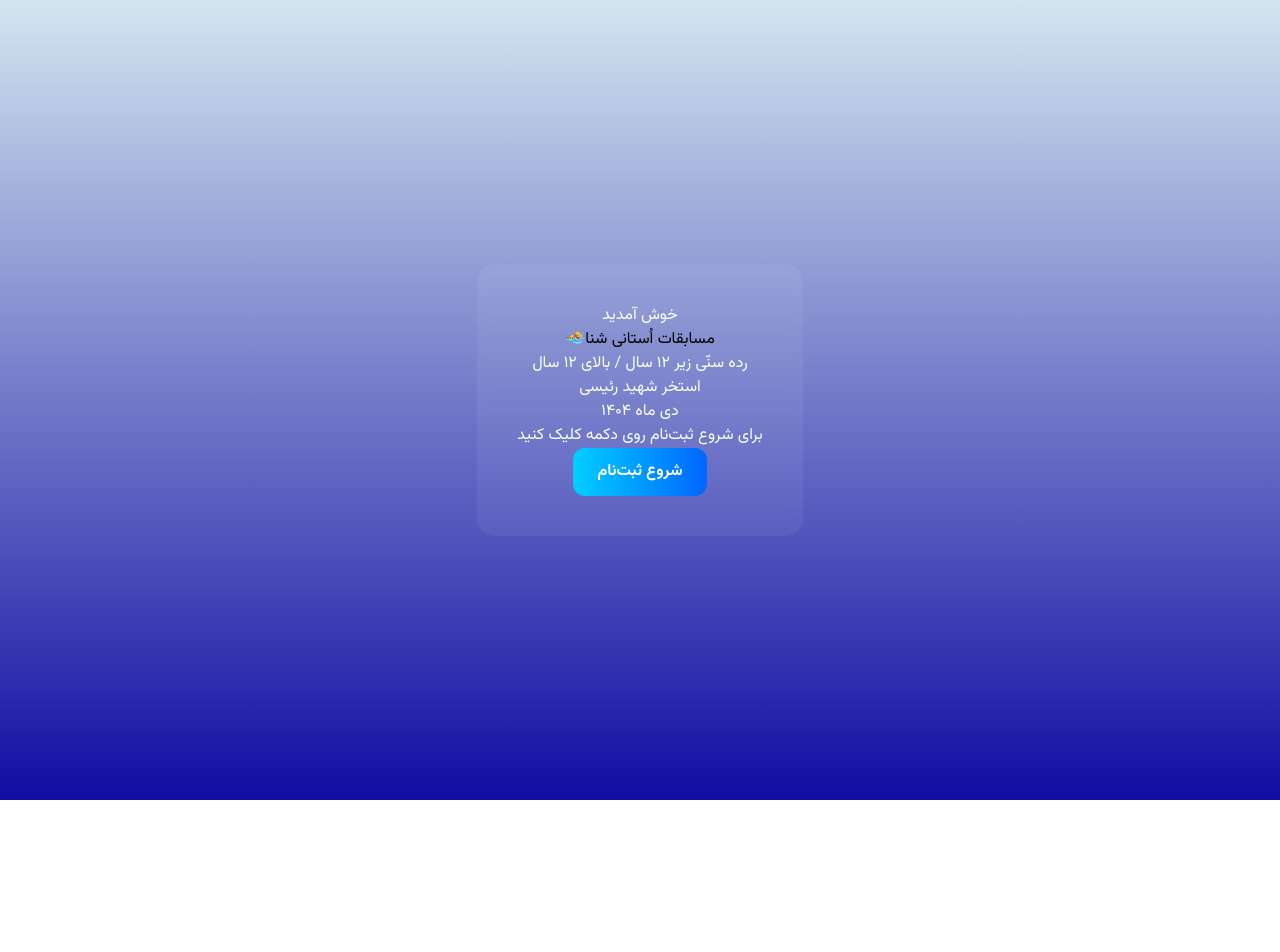
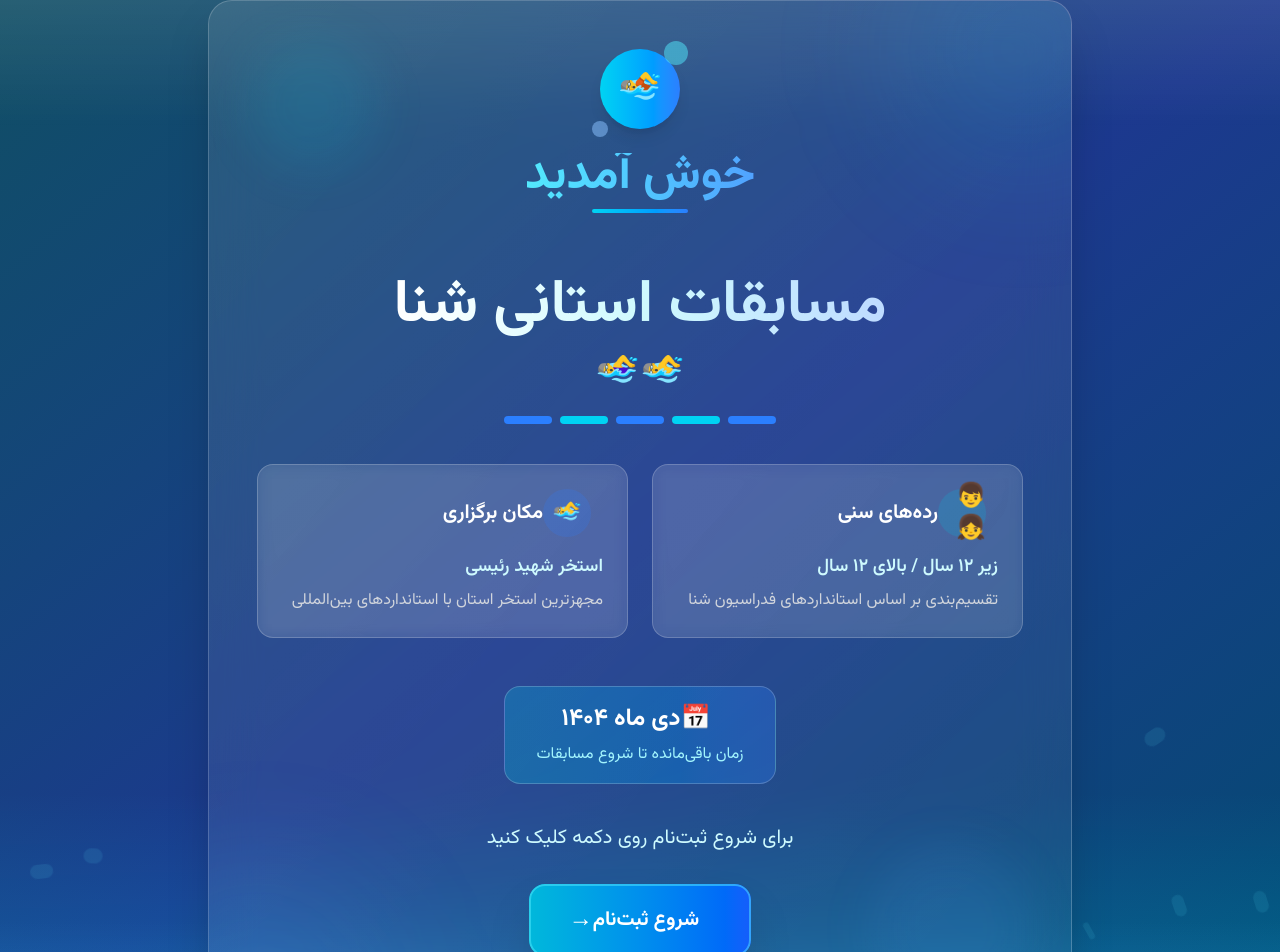
Before and after one commit to mobina211/SwimLeagueEntry, a Vue app: page / in a window 1280 px wide. Shown: the top 952 px of the page. Before the commit the page ends 800 px from the top, so only its background shows below. Built offline with nearby package versions, Linux system fonts and the light colour scheme.

Commit message:
updated welcome banner

```diff
--- a/src/components/WelcomeBanner.vue
+++ b/src/components/WelcomeBanner.vue
@@ -1,13 +1,147 @@
 <template>
-  <section class="hero">
-    <div class="content">
-      <h1>خوش آمدید</h1>
-      <h1 class="main">مسابقات اُستانی شنا🏊</h1>
-      <h2>رده سنّی زیر ۱۲ سال / بالای ۱۲ سال</h2>
-      <h3>استخر شهید رئیسی </h3>
-      <h4>دی ماه ۱۴۰۴</h4>
-      <p>برای شروع ثبت‌نام روی دکمه کلیک کنید</p>
-      <button @click="go" class="primary">شروع ثبت‌نام</button>
+  <section
+    class="min-h-screen flex items-center justify-center overflow-hidden relative bg-linear-to-br from-cyan-900 via-blue-900 to-sky-900">
+    <!-- Background water effect -->
+    <div class="absolute inset-0 overflow-hidden">
+      <!-- Water waves -->
+      <div class="absolute bottom-0 left-0 right-0 h-64 bg-linear-to-t from-cyan-500/30 to-transparent"></div>
+      <div class="absolute bottom-0 left-0 right-0 h-32 bg-linear-to-t from-blue-400/20 to-transparent"></div>
+
+      <!-- Bubbles -->
+      <div v-for="i in 20" :key="i" :class="`absolute rounded-full bg-cyan-300/20 animate-float`" :style="`
+          width: ${Math.random() * 20 + 5}px;
+          height: ${Math.random() * 20 + 5}px;
+          left: ${Math.random() * 100}%;
+          bottom: -20px;
+          animation-delay: ${Math.random() * 5}s;
+          animation-duration: ${Math.random() * 10 + 10}s;
+        `">
+      </div>
+
+      <!-- Water surface light effect -->
+      <div class="absolute top-0 left-0 right-0 h-32 bg-linear-to-b from-white/10 to-transparent"></div>
+    </div>
+
+    <!-- Main content -->
+    <div class="relative z-10 w-full max-w-4xl mx-auto px-4">
+      <div
+        class="bg-linear-to-br from-white/10 to-white/5 backdrop-blur-xl p-8 md:p-12 rounded-3xl shadow-2xl border border-white/20 relative overflow-hidden">
+        <!-- Water ripple effect behind content -->
+        <div class="absolute -top-20 -right-20 w-64 h-64 rounded-full bg-cyan-400/10 blur-3xl"></div>
+        <div class="absolute -bottom-20 -left-20 w-64 h-64 rounded-full bg-blue-400/10 blur-3xl"></div>
+
+        <!-- Header with logo -->
+        <div class="flex flex-col items-center mb-8">
+          <div class="flex items-center justify-center mb-6">
+            <div class="relative">
+              <!-- Swimming icon -->
+              <div
+                class="w-20 h-20 rounded-full bg-linear-to-r from-cyan-400 to-blue-500 flex items-center justify-center shadow-lg">
+                <span class="text-4xl">🏊</span>
+              </div>
+              <!-- Water drops -->
+              <div class="absolute -top-2 -right-2 w-6 h-6 rounded-full bg-cyan-300/50"></div>
+              <div class="absolute -bottom-2 -left-2 w-4 h-4 rounded-full bg-blue-300/50"></div>
+            </div>
+          </div>
+
+          <h1
+            class="text-3xl md:text-5xl font-extrabold mb-2 bg-linear-to-r from-cyan-300 to-blue-400 bg-clip-text text-transparent">
+            خوش آمدید
+          </h1>
+          <div class="w-24 h-1 bg-linear-to-r from-cyan-400 to-blue-500 rounded-full mb-6"></div>
+        </div>
+
+        <!-- Main title -->
+        <div class="mb-10">
+          <h1 class="text-4xl md:text-6xl font-black text-center mb-6 leading-tight">
+            <span class="bg-linear-to-r from-white via-cyan-100 to-blue-200 bg-clip-text text-transparent">
+              مسابقات استانی شنا
+            </span>
+            <span class="block text-4xl mt-2">🏊‍♂️🏊‍♀️</span>
+          </h1>
+
+          <!-- Swimming lanes design -->
+          <div class="flex justify-center space-x-2 mb-8">
+            <div v-for="i in 5" :key="i"
+              :class="`h-2 rounded-full ${i % 2 === 0 ? 'bg-cyan-400' : 'bg-blue-500'} w-12`">
+            </div>
+          </div>
+        </div>
+
+        <!-- Event details -->
+        <div class="grid grid-cols-1 md:grid-cols-2 gap-6 mb-12">
+          <div class="bg-white/10 backdrop-blur-sm p-6 rounded-2xl border border-white/20">
+            <div class="flex items-center mb-4">
+              <div class="w-12 h-12 rounded-full bg-cyan-500/20 flex items-center justify-center mr-3">
+                <span class="text-2xl">👦👧</span>
+              </div>
+              <h3 class="text-xl font-bold text-white">رده‌های سنی</h3>
+            </div>
+            <p class="text-lg text-cyan-100 font-semibold">زیر ۱۲ سال / بالای ۱۲ سال</p>
+            <p class="text-gray-300 mt-2">تقسیم‌بندی بر اساس استانداردهای فدراسیون شنا</p>
+          </div>
+
+          <div class="bg-white/10 backdrop-blur-sm p-6 rounded-2xl border border-white/20">
+            <div class="flex items-center mb-4">
+              <div class="w-12 h-12 rounded-full bg-blue-500/20 flex items-center justify-center mr-3">
+                <span class="text-2xl">🏊‍♂️</span>
+              </div>
+              <h3 class="text-xl font-bold text-white">مکان برگزاری</h3>
+            </div>
+            <p class="text-lg text-cyan-100 font-semibold">استخر شهید رئیسی</p>
+            <p class="text-gray-300 mt-2">مجهز‌ترین استخر استان با استانداردهای بین‌المللی</p>
+          </div>
+        </div>
+
+        <!-- Date section -->
+        <div class="text-center mb-10">
+          <div
+            class="inline-flex items-center justify-center bg-linear-to-r from-cyan-500/30 to-blue-500/30 px-8 py-4 rounded-2xl border border-white/20">
+            <div class="text-center">
+              <div class="flex items-center justify-center mb-2">
+                <span class="text-2xl mr-2">📅</span>
+                <h4 class="text-2xl font-bold text-white">دی ماه ۱۴۰۴</h4>
+              </div>
+              <p class="text-cyan-200">زمان باقی‌مانده تا شروع مسابقات</p>
+            </div>
+          </div>
+        </div>
+
+        <!-- Call to action -->
+        <div class="text-center">
+          <p class="text-xl text-cyan-100 mb-8 font-medium">برای شروع ثبت‌نام روی دکمه کلیک کنید</p>
+
+          <button @click="go"
+            class="relative px-10 py-5 rounded-2xl bg-linear-to-r from-cyan-500 to-blue-600 text-white font-extrabold text-xl shadow-2xl hover:shadow-cyan-500/30 transition-all duration-500 hover:-translate-y-1 active:translate-y-0 overflow-hidden group">
+
+            <!-- Button shine effect -->
+            <span
+              class="absolute top-0 left-0 w-full h-full bg-linear-to-r from-transparent via-white/20 to-transparent -translate-x-full group-hover:translate-x-full transition-transform duration-1000"></span>
+
+            <!-- Button content -->
+            <div class="relative flex items-center justify-center">
+              <span class="mr-3">شروع ثبت‌نام</span>
+              <span
+                class="text-2xl transition-all duration-300 group-hover:translate-x-2 group-hover:scale-110 inline-block">→</span>
+            </div>
+
+            <!-- Water ripple effect -->
+            <div
+              class="absolute inset-0 rounded-2xl border-2 border-cyan-300/50 group-hover:border-cyan-300/80 transition-all duration-500">
+            </div>
+          </button>
+
+          <!-- Additional info -->
+          <p class="text-gray-400 mt-6 text-sm">
+            ثبت‌نام برای والدین و شرکت‌کنندگان بالای ۱۴ سال امکان‌پذیر است
+          </p>
+        </div>
+
+        <!-- Decorative elements -->
+        <div class="absolute -z-10 top-10 left-10 w-32 h-32 rounded-full bg-cyan-400/10 blur-xl"></div>
+        <div class="absolute -z-10 bottom-10 right-10 w-40 h-40 rounded-full bg-blue-400/10 blur-xl"></div>
+      </div>
     </div>
   </section>
 </template>
@@ -18,9 +152,45 @@ const router = useRouter();
 const go = () => router.push("/form");
 </script>
 
-<style scoped>
-.main{color: rgb(0, 0, 0)}
-.hero{min-height:100vh;display:flex;align-items:center;justify-content:center;padding:40px;}
-.content{background:rgba(255,255,255,0.06);padding:40px;border-radius:18px;text-align:center;color:rgb(255, 255, 255);backdrop-filter:blur(6px);}
-.primary{padding:12px 24px;border-radius:12px;border:none;background:linear-gradient(90deg,#00cfff,#0066ff);color:white;font-weight:700;cursor:pointer}
+<style>
+/* Custom animations for water effects */
+@keyframes float {
+  0% {
+    transform: translateY(0) rotate(0deg);
+    opacity: 0;
+  }
+
+  10% {
+    opacity: 0.5;
+  }
+
+  90% {
+    opacity: 0.5;
+  }
+
+  100% {
+    transform: translateY(-100vh) rotate(360deg);
+    opacity: 0;
+  }
+}
+
+.animate-float {
+  animation-name: float;
+  animation-timing-function: linear;
+  animation-iteration-count: infinite;
+}
+
+/* Custom scrollbar */
+::-webkit-scrollbar {
+  width: 8px;
+}
+
+::-webkit-scrollbar-track {
+  background: rgba(6, 78, 120, 0.3);
+}
+
+::-webkit-scrollbar-thumb {
+  background: linear-gradient(to bottom, #06b6d4, #3b82f6);
+  border-radius: 4px;
+}
 </style>
```
